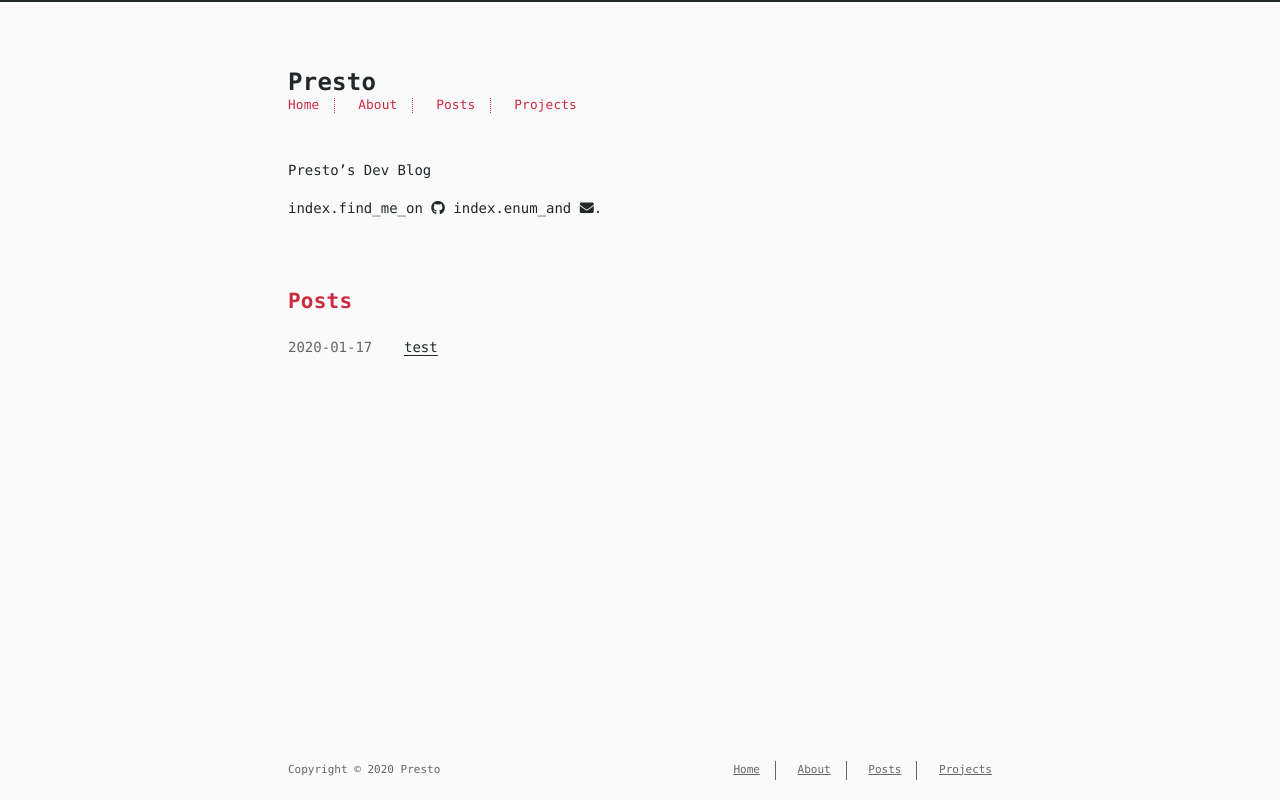
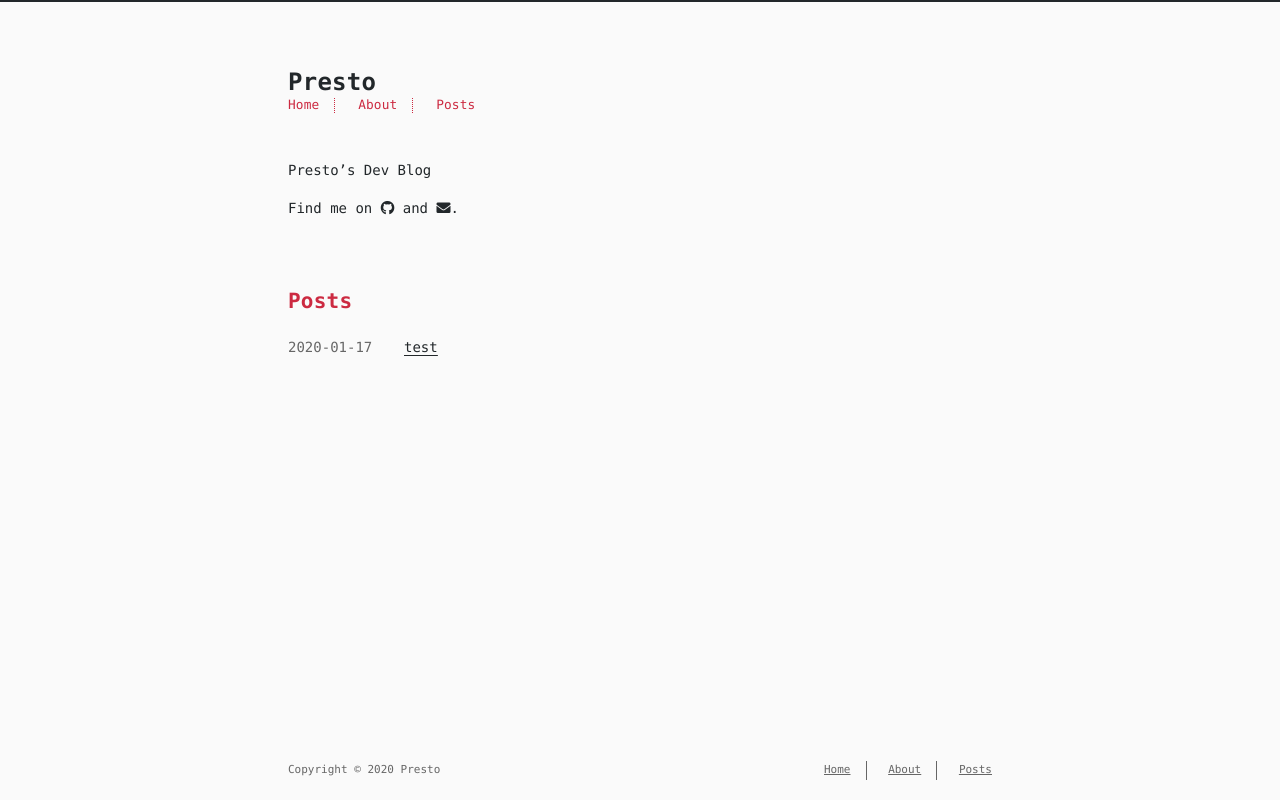
Before and after one commit to Presto95/Presto95.github.io, a plain HTML site: page index.html in a window 1280 px wide. Drawn offline with Linux system fonts and the light colour scheme.

Commit message:
Site updated: 2020-01-17 17:29:39

```diff
--- a/index.html
+++ b/index.html
@@ -76,8 +76,6 @@
 
         <li><a href="/archives/">Posts</a></li>
 
-        <li><a href="https://github.com/presto95/resume" target="_blank" rel="noopener">Projects</a></li>
-
     </ul>
   </div>
 </header>
@@ -90,7 +88,7 @@
 
 
     <p>
-      index.find_me_on
+      Find me on
 
 
 
@@ -99,7 +97,7 @@
             <i class="fab fa-github"></i><!--
       ---></a><!--
     ---><!--
-    ---> index.enum_and
+    ---> and
 
 
 
@@ -164,8 +162,6 @@
 
           <li><a href="/archives/">Posts</a></li>
 
-          <li><a href="https://github.com/presto95/resume" target="_blank" rel="noopener">Projects</a></li>
-
       </ul>
     </nav>
   </div>
```
Also changed, not shown: 2020/01/17/test/index.html (+0 -6 lines), about/index.html (+11 -7 lines), archives/2020/01/index.html (+0 -4 lines), archives/2020/index.html (+0 -4 lines), archives/index.html (+0 -4 lines).
